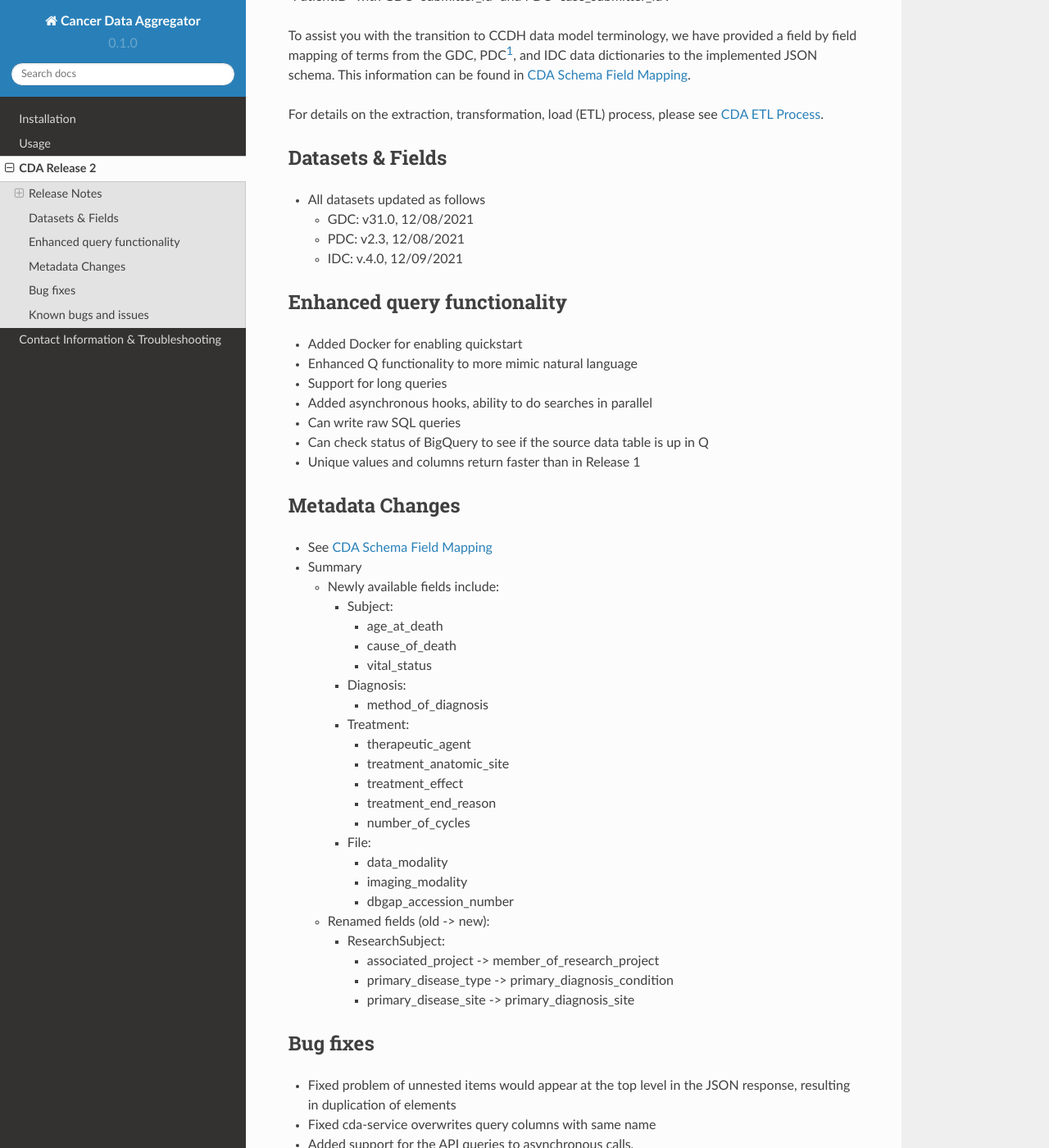
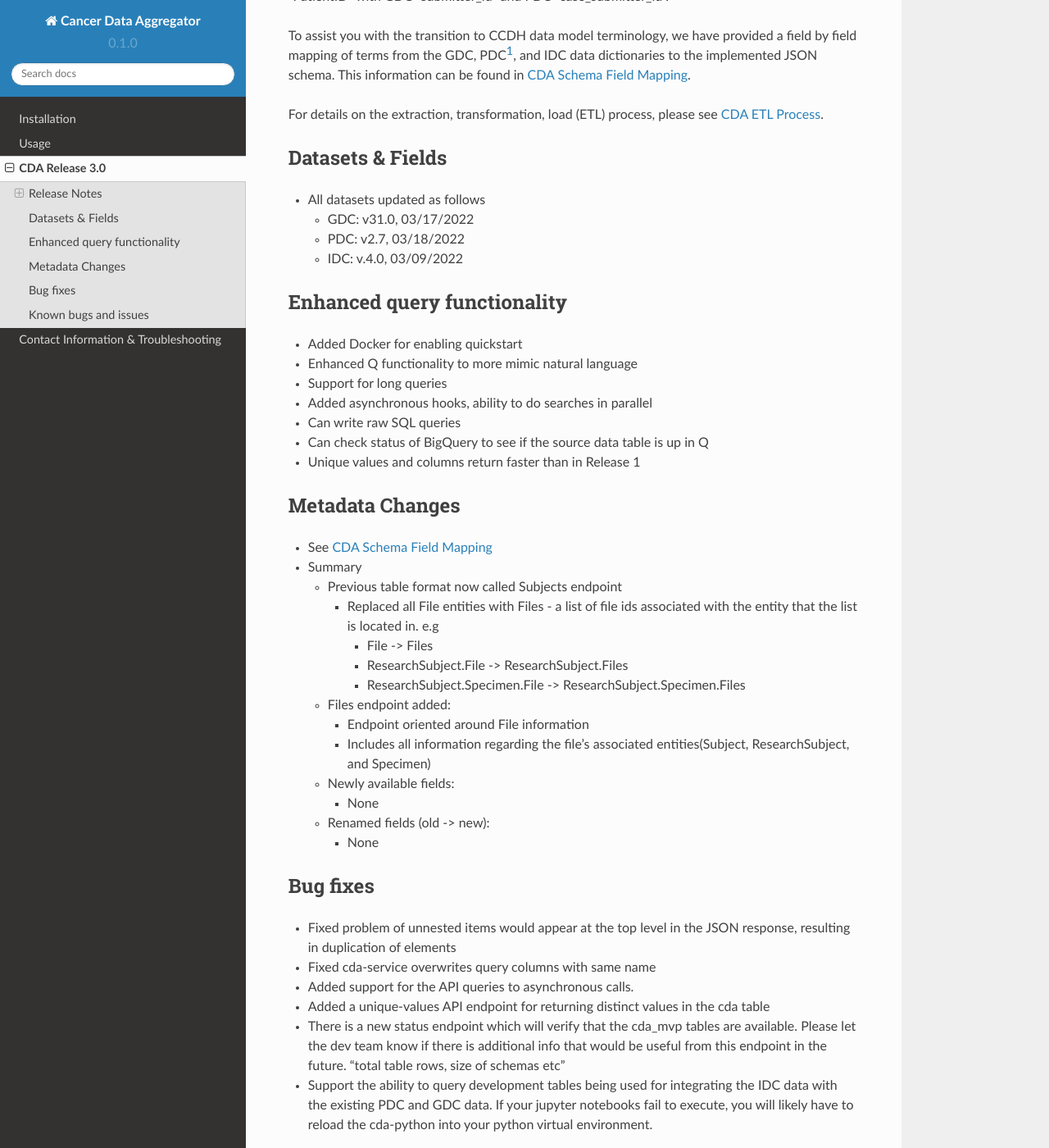
Before and after one commit to CancerDataAggregator/CDA-HelpDesk, a Sphinx documentation site: the page built from docs/source/ReleaseNotes.md, in a window 1280 px wide and 1400 px high, scrolled down 2460 px. Shown: the whole window at 82% size. Built offline with Sphinx 7.4.7 and the Read the Docs theme 2.0.0, drawn with Linux system fonts in a browser that asks for light colours; pages that are not in the unit, such as notebooks, are missing from menus; some of the changed text lies outside the part shown.

Commit message:
Update ETL related portions and Release version

```diff
--- a/docs/source/ReleaseNotes.md
+++ b/docs/source/ReleaseNotes.md
@@ -1,14 +1,14 @@
-# CDA Release 2
+# CDA Release 3.0
 
 ## Release Notes
 
-Last updated: October 15th, 2021
+Last updated: March 22nd, 2022
 
 ### Introduction to CDA
 
 ![FigIntro](./ReleaseNotesFigs/CancerDataAggregator_PMD_0.png)
 
-The Release 2 of CDA searches across data from the Genomics Data Commons (GDC), the Proteomics Data Commons (PDC), and the Imaging Data Commons (IDC) to aggregate and return data to users via a single application programming interface (API). CDA leverages the work and data model that is concurrently being developed by the [Center for Cancer Data Harmonization](https://datascience.cancer.gov/data-commons/center-cancer-data-harmonization-ccdh) (CCDH). CCDH will provide a single data model that harmonizes syntax and semantics across the CRDC systems and services.
+The Release 3.0 of CDA searches across data from the Genomics Data Commons (GDC), the Proteomics Data Commons (PDC), and the Imaging Data Commons (IDC) to aggregate and return data to users via a single application programming interface (API). CDA leverages the work and data model that is concurrently being developed by the [Center for Cancer Data Harmonization](https://datascience.cancer.gov/data-commons/center-cancer-data-harmonization-ccdh) (CCDH). CCDH will provide a single data model that harmonizes syntax and semantics across the CRDC systems and services.
 
 The CCDH data model promises to be a specimen-centric model whereas current CRDC nodes tend to use a case-centric approach.  The diagrams below depict the shift from the respective GDC and PDC entity models (provided by CCDH - Figure 1) towards a specimen-centric model (Figure 2).
 
@@ -41,9 +41,9 @@
 ## Datasets & Fields
 
 * All datasets updated as follows
-    * GDC: v31.0, 12/08/2021
-    * PDC: v2.3, 12/08/2021
-    * IDC: v.4.0, 12/09/2021
+    * GDC: v31.0, 03/17/2022
+    * PDC: v2.7, 03/18/2022
+    * IDC: v.4.0, 03/09/2022
 
 ## Enhanced query functionality
 
@@ -61,28 +61,18 @@
 * See [CDA Schema Field Mapping](./Schema.md)
 
 * Summary
-    * Newly available fields include:
-        * Subject:
-            * age_at_death
-            * cause_of_death
-            * vital_status
-        * Diagnosis:
-            * method_of_diagnosis
-        * Treatment:
-            * therapeutic_agent
-            * treatment_anatomic_site
-            * treatment_effect
-            * treatment_end_reason
-            * number_of_cycles
-         * File:
-            * data_modality
-            * imaging_modality
-            * dbgap_accession_number
+    * Previous table format now called Subjects endpoint
+        * Replaced all File entities with Files - a list of file ids associated with the entity that the list is located in. e.g
+            * File -> Files
+            * ResearchSubject.File -> ResearchSubject.Files
+            * ResearchSubject.Specimen.File -> ResearchSubject.Specimen.Files
+    * Files endpoint added:
+        * Endpoint oriented around File information
+        * Includes all information regarding the file's associated entities(Subject, ResearchSubject, and Specimen)
+    * Newly available fields:
+        * None
     * Renamed fields (old -> new):
-        * ResearchSubject:
-            * associated_project -> member_of_research_project
-            * primary_disease_type -> primary_diagnosis_condition
-            * primary_disease_site -> primary_diagnosis_site
+        * None
 
 
 ## Bug fixes
```
